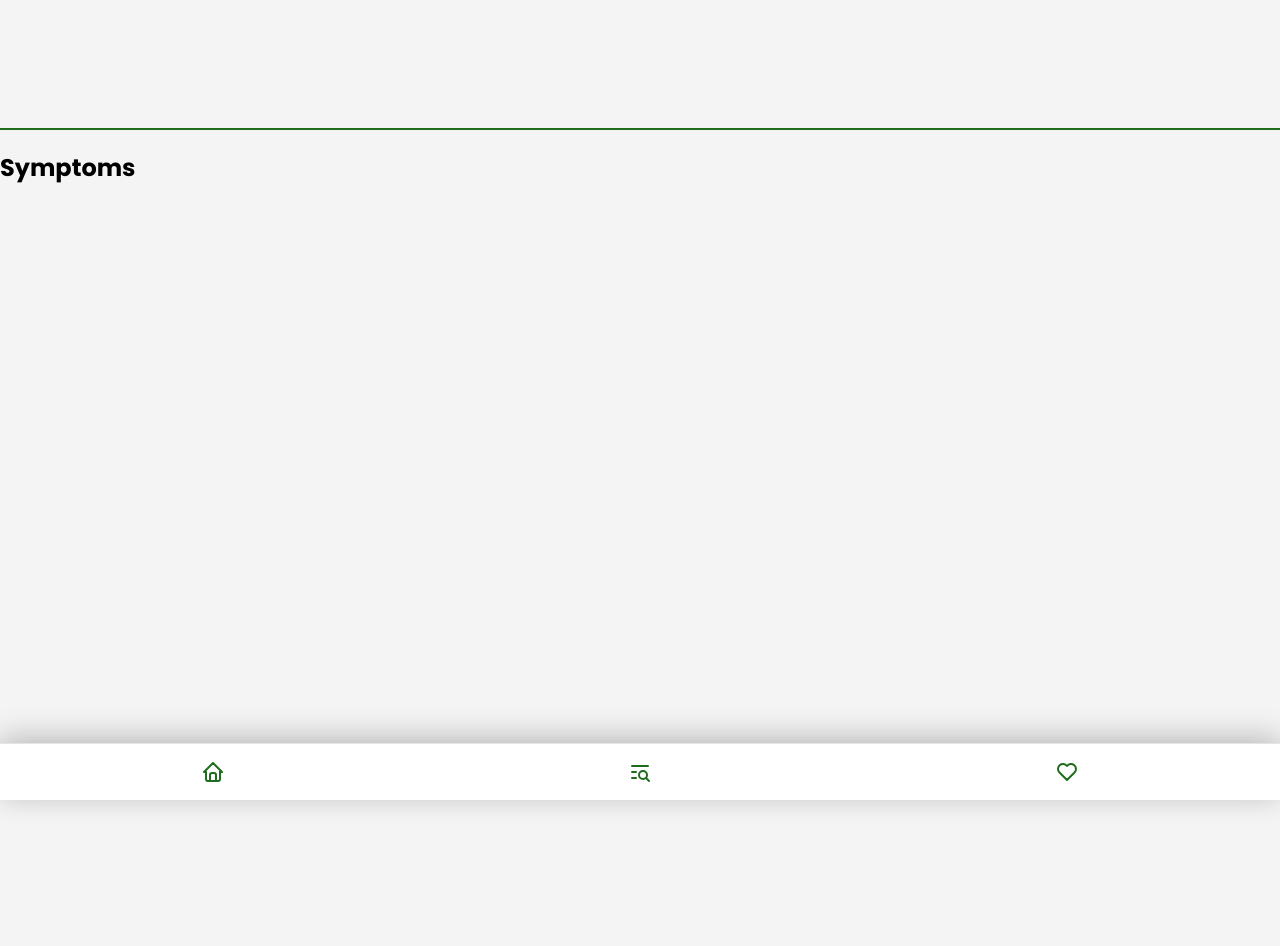
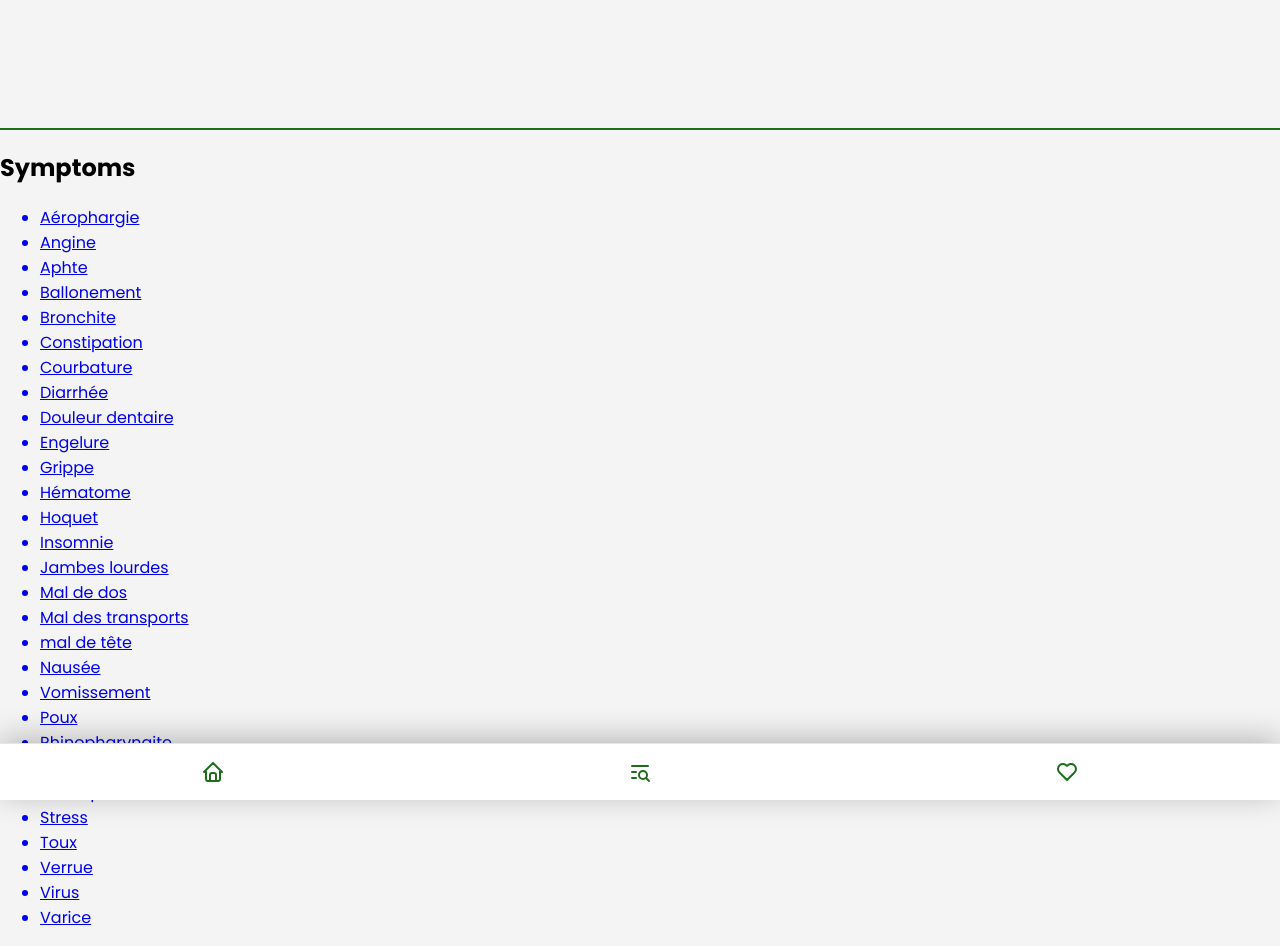
Before and after one commit to manonlvnr/TonEssentiel-App, a React (Create React App) app in the folder client/: page /symptoms in a window 1280 px wide. Before the commit the page ends 800 px from the top, so only its background shows below. Built offline with nearby package versions, Linux system fonts and the light colour scheme.

Commit message:
Display the symptoms list

```diff
--- a/client/src/components/pages/Symptoms/Symptoms.jsx
+++ b/client/src/components/pages/Symptoms/Symptoms.jsx
@@ -1,6 +1,22 @@
+import { Link } from "react-router-dom";
+
+const symptomsList = ["Aérophargie", "Angine", "Aphte", "Ballonement", "Bronchite", "Constipation", "Courbature", "Diarrhée", "Douleur dentaire", "Engelure", "Grippe", "Hématome", "Hoquet", "Insomnie", "Jambes lourdes", "Mal de dos", "Mal des transports", "mal de tête", "Nausée", "Vomissement", "Poux", "Rhinopharyngite", "Rhumatisme", "Sciatique", "Stress", "Toux", "Verrue", "Virus", "Varice"];
+
 function Symptoms() {
+    const listElement = symptomsList.map(symptom => {
+        return (
+            <Link to={`/symptoms/${symptom}`} className="symptom__container">
+                <li className="symptom__title">{symptom}</li>
+            </Link>
+        )})
+
     return (
-        <h2>Symptoms</h2>
+        <>
+            <h2>Symptoms</h2>
+            <ul className="symptoms__wrapper">
+                {listElement}
+            </ul>
+        </>
     )
 }
 
```
